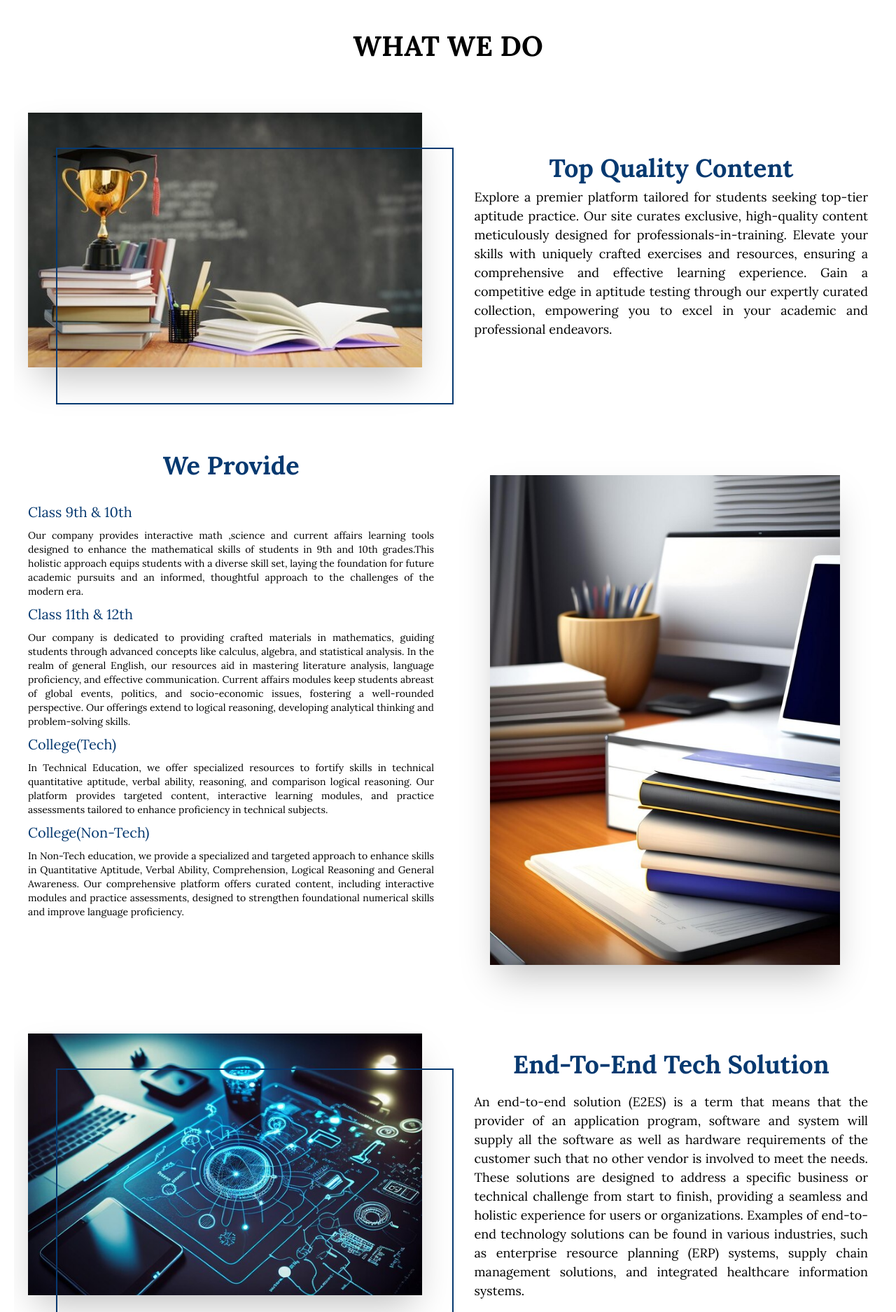
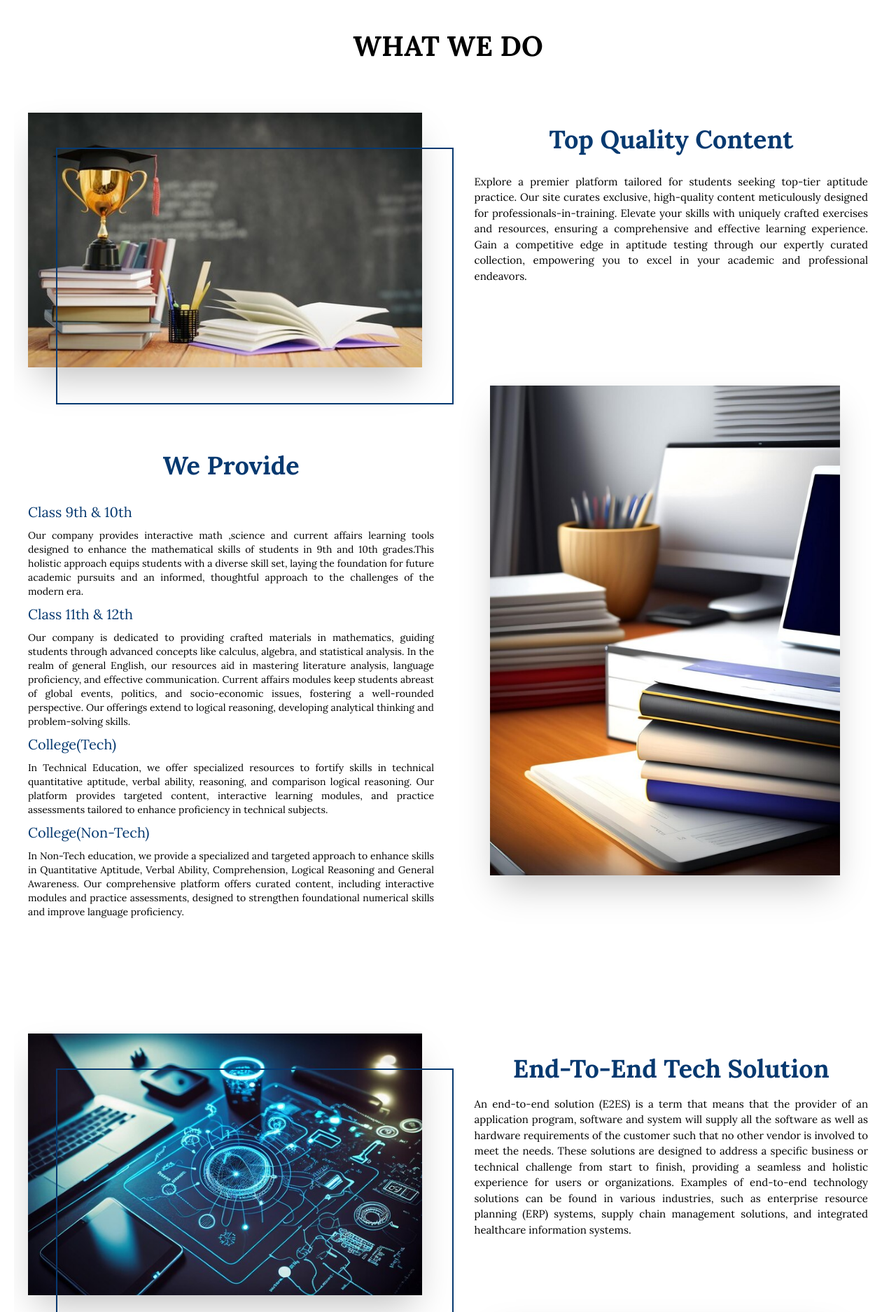
Before and after one commit to Team-Engineers/TestKnock-Technologies, a React (Create React App) app: page /offerings in a window 1280 px wide. Shown: the part 580-2455 px from the top of the page at 70% size. Built offline with nearby package versions, Linux system fonts and the light colour scheme.

Commit message:
minor_changes04

```diff
--- a/src/Components/Offering/Offering.jsx
+++ b/src/Components/Offering/Offering.jsx
@@ -84,11 +84,11 @@ const Offering = () => {
             />
           </div>
         </div>
-        <div className=" flex flex-col justify-center">
-          <h3 className="text-[#063970] max-lg:hidden font-bold flex text-center justify-center my-2 mx-auto font-sans; text-3xl md:text-4xl  ">
+        <div className=" flex flex-col relative lg:top-[50px]">
+          <h3 className="text-[#063970] lg:mb-[30px] max-lg:hidden font-bold flex text-center justify-center my-2 mx-auto font-sans; text-3xl md:text-4xl  ">
             Top Quality Content
           </h3>
-          <p className=" text-[90%] lg:text-[18px] xl:text-[18px] 2xl:text-[20px] text-justify  ">
+          <p className=" text-[90%] lg:text-[15px] xl:text-[15px] 2xl:text-[17px] text-justify  ">
             Explore a premier platform tailored for students seeking top-tier
             aptitude practice. Our site curates exclusive, high-quality content
             meticulously designed for professionals-in-training. Elevate your
@@ -152,7 +152,7 @@ const Offering = () => {
         <h3 className="text-[#063970] mb-[30px] lg:hidden font-bold flex justify-center my-2 mx-auto font-sans; text-3xl md:text-4xl  ">
             We Provide
           </h3>
-        <div className="shadow-2xl lg:h-[700px] mx-auto md:h-[500px] h-[300px] sm:w-[80%] w-[85%] lg:w-[500px] md:mb-[10%] my-10">
+        <div className="shadow-2xl lg:h-[700px] relative lg:top-[-10vw] mx-auto md:h-[500px] h-[300px] sm:w-[80%] w-[85%] lg:w-[500px] md:mb-[10%] my-10">
           <img
             src={require("../../Assets/Images/offerings/weProvide01.jpg")}
             alt=""
@@ -220,11 +220,11 @@ const Offering = () => {
             alt=""
           />
         </div>
-        <div className=" flex flex-col justify-center">
+        <div className=" flex flex-col relative lg:top-[50px]">
           <h3 className="text-[#063970] max-lg:hidden font-bold flex text-center justify-center my-5 mx-auto font-sans; text-3xl md:text-4xl ">
             <span className="sm:hidden"> End-To-End <br /> Tech Solution</span> <span className="max-sm:hidden">End-To-End Tech Solution</span>
           </h3>
-          <p className=" text-[90%] lg:text-[18px] xl:text-[18px] 2xl:text-[20px] text-justify  ">
+          <p className=" text-[90%] lg:text-[15px] xl:text-[15px] 2xl:text-[15px] text-justify  ">
             An end-to-end solution (E2ES) is a term that means that the provider
             of an application program, software and system will supply all the
             software as well as hardware requirements of the customer such that
@@ -346,7 +346,7 @@ const Offering = () => {
         <h3 className="text-[#063970] lg:hidden font-bold flex justify-center my-2 mx-auto font-sans; text-3xl md:text-4xl  ">
             We Provide
           </h3>
-        <div className="shadow-2xl lg:h-[700px] mx-auto md:h-[500px] h-[300px] sm:w-[80%] w-[85%] lg:w-[500px] md:mb-[10%] my-10">
+        <div className="shadow-2xl lg:h-[700px] lg:top-[-10vw] relative mx-auto md:h-[500px] h-[300px] sm:w-[80%] w-[85%] lg:w-[500px] md:mb-[10%] my-10">
           <img
             src={require("../../Assets/Images/offerings/offering-1.png")}
             alt=""
```
